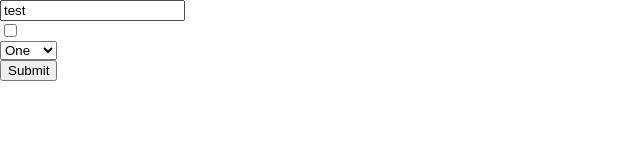
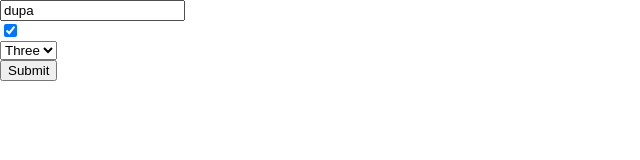
Before and after one commit to piotros/react-workshops, a React (Create React App) app: page / in a window 1280 px wide. Shown: the top 160 px of the page, without its empty margins (0-640 px from the left). Built offline with nearby package versions, Linux system fonts and the light colour scheme.

Commit message:
Pass values and callback to uncontrolled form through props

```diff
--- a/src/components/App.js
+++ b/src/components/App.js
@@ -1,10 +1,20 @@
 import React from 'react';
-import FormUncontrolled from "./FormUncontrolled/FormUncontrolled"
+import FormUncontrolled from "./FormUncontrolled"
 
 export default function App(props) {
+  const values = {
+    input: 'dupa',
+    checkbox: true,
+    select: 'three'
+  }
+
+  const onSubmit = values => {
+    console.log(values);
+  }
+
   return (
     <div>
-      <FormUncontrolled/>
+      <FormUncontrolled values={values} onSubmit={onSubmit}/>
     </div>
   )
 }
--- a/src/components/FormUncontrolled/FormUncontrolled.js
+++ b/src/components/FormUncontrolled/FormUncontrolled.js
@@ -4,30 +4,36 @@ class FormUncontrolled extends Component {
   handleSubmit = event => {
     event.preventDefault();
 
-    console.log(this.input.value);
-    console.log(this.checkbox.checked);
-    console.log(this.select.options[this.select.selectedIndex].value);
+    const values = {
+      input: this.input.value,
+      checkbox: this.checkbox.checked,
+      select: this.select.options[this.select.selectedIndex].value
+    }
+
+    this.props.onSubmit(values);
   }
 
   render() {
+    const {input, checkbox, select} = this.props.values;
+
     return (
       <form onSubmit={this.handleSubmit}>
         <input type="text"
-               defaultValue="test"
+               defaultValue={input}
                ref={input => this.input = input}
         />
 
         <br/>
 
         <input type="checkbox"
-               defaultValue={false}
+               defaultChecked={checkbox}
                ref={checkbox => this.checkbox = checkbox}
         />
 
         <br/>
 
         <select
-          defaultValue="one"
+          defaultValue={select}
           ref={select => this.select = select}
         >
           <option value="one">One</option>
```
